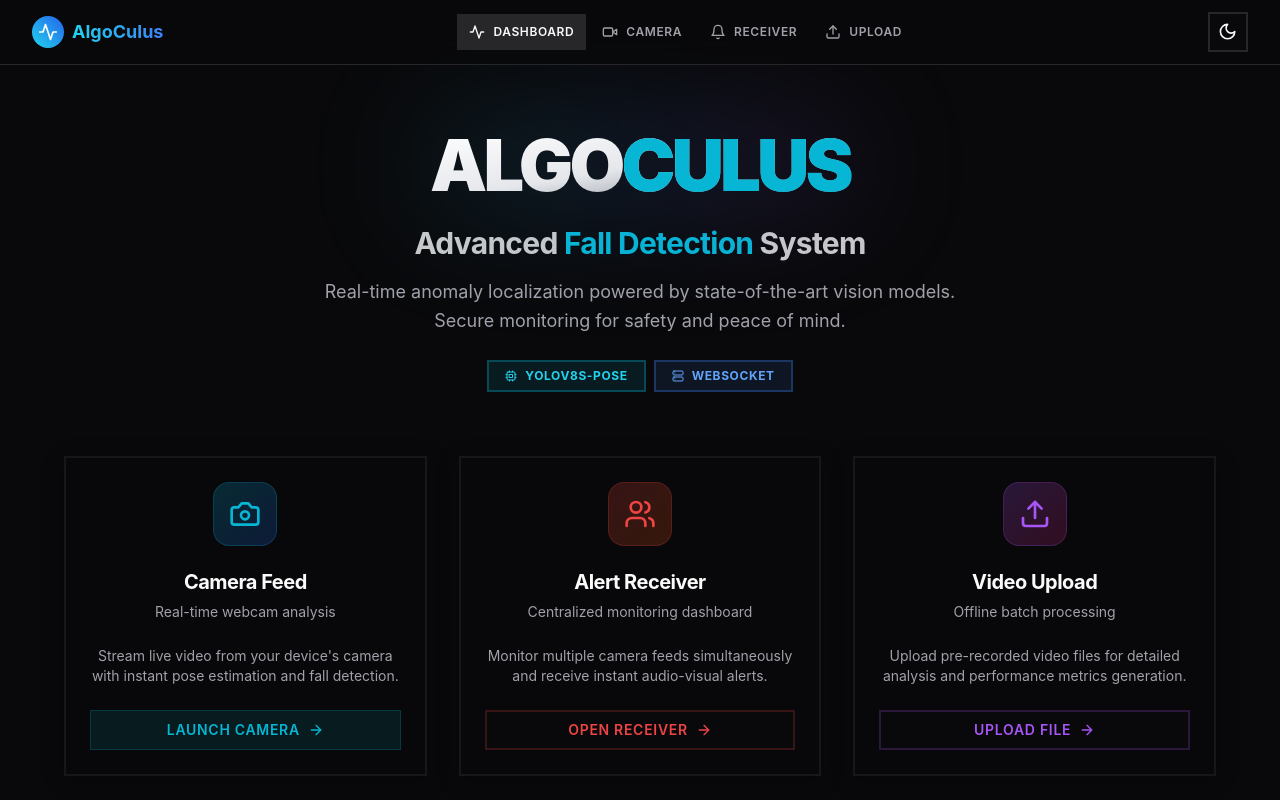
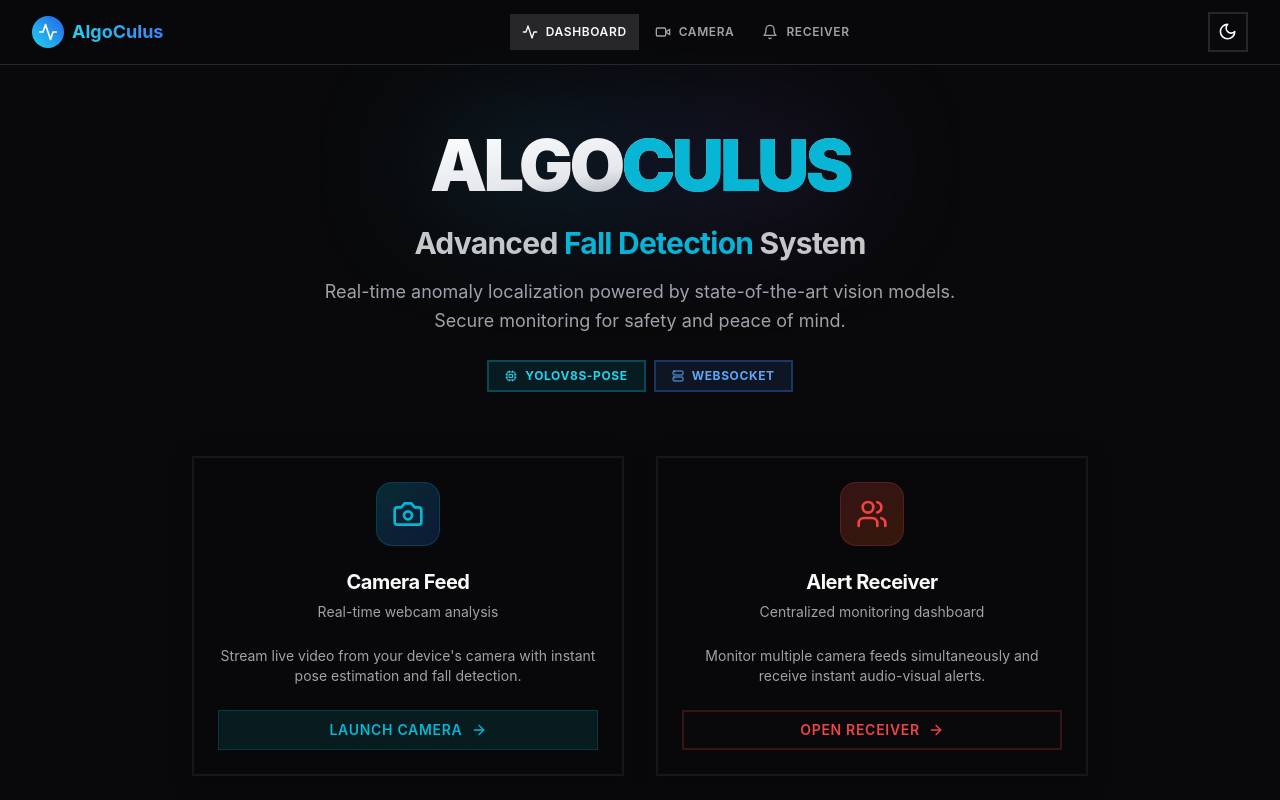
Before and after one commit to Algoculus/Human-anomaly-localization-YOLOv8s-pose, a React (Vite) app in the folder web/frontend/: page / in a window 1280 px wide. Shown: the top 800 px of the page. Built offline with nearby package versions, Linux system fonts and the light colour scheme.

Commit message:
Remove video upload functionality and related UI elements from the homepage and navigation.

```diff
--- a/web/frontend/src/components/Navbar.tsx
+++ b/web/frontend/src/components/Navbar.tsx
@@ -1,5 +1,5 @@
 import { useNavigate, useLocation } from "react-router-dom";
-import { Activity, Video, Upload, Bell } from "lucide-react";
+import { Activity, Video, Bell } from "lucide-react";
 import { Button } from "@/components/ui/button";
 import { ModeToggle } from "./mode-toggle";
 
@@ -13,7 +13,6 @@ export default function Navbar() {
     { name: "Dashboard", path: "/", icon: Activity },
     { name: "Camera", path: "/camera", icon: Video },
     { name: "Receiver", path: "/receiver", icon: Bell },
-    { name: "Upload", path: "/upload", icon: Upload },
   ];
 
   return (
--- a/web/frontend/src/pages/HomePage.tsx
+++ b/web/frontend/src/pages/HomePage.tsx
@@ -1,5 +1,5 @@
 import { Link } from "react-router-dom";
-import { Camera, Users, Upload, ArrowRight, Cpu, Server } from "lucide-react";
+import { Camera, Users, ArrowRight, Cpu, Server } from "lucide-react";
 import { motion } from "framer-motion";
 import {
   Card,
@@ -74,7 +74,7 @@ export default function HomePage() {
         </motion.div>
 
         {/* Feature Cards */}
-        <motion.div variants={containerVariants} className="grid md:grid-cols-3 gap-8">
+        <motion.div variants={containerVariants} className="grid md:grid-cols-2 gap-8 max-w-4xl mx-auto">
           {/* Camera Mode */}
           <motion.div variants={itemVariants} whileHover={{ y: -5 }} className="h-full">
             <Card className="h-full flex flex-col overflow-hidden border-2 border-border/50 bg-card/50 backdrop-blur-sm hover:border-cyan-500/50 hover:shadow-[0_0_40px_-10px_rgba(6,182,212,0.3)] transition-all duration-300">
@@ -120,29 +120,6 @@ export default function HomePage() {
               </CardContent>
             </Card>
           </motion.div>
-
-          {/* Upload Mode */}
-          <motion.div variants={itemVariants} whileHover={{ y: -5 }} className="h-full">
-            <Card className="h-full flex flex-col overflow-hidden border-2 border-border/50 bg-card/50 backdrop-blur-sm hover:border-purple-500/50 hover:shadow-[0_0_40px_-10px_rgba(168,85,247,0.3)] transition-all duration-300">
-              <CardHeader className="text-center pb-2">
-                <div className="mx-auto w-16 h-16 rounded-2xl bg-gradient-to-br from-purple-500/20 to-pink-600/20 flex items-center justify-center mb-4 border border-purple-500/20 group-hover:border-purple-500/50 transition-colors">
-                  <Upload className="w-8 h-8 text-purple-500" />
-                </div>
-                <CardTitle className="text-xl font-bold">Video Upload</CardTitle>
-                <CardDescription>Offline batch processing</CardDescription>
-              </CardHeader>
-              <CardContent className="flex-1 flex flex-col justify-between pt-4">
-                <p className="text-sm text-muted-foreground text-center mb-6">
-                  Upload pre-recorded video files for detailed analysis and performance metrics generation.
-                </p>
-                <Link to="/upload">
-                  <Button variant="outline" className="w-full border-purple-500/20 text-purple-500 hover:text-purple-400 hover:bg-purple-500/10 hover:border-purple-500/30">
-                    Upload File <ArrowRight className="w-4 h-4 ml-2" />
-                  </Button>
-                </Link>
-              </CardContent>
-            </Card>
-          </motion.div>
         </motion.div>
 
         {/* System Architecture */}
```
